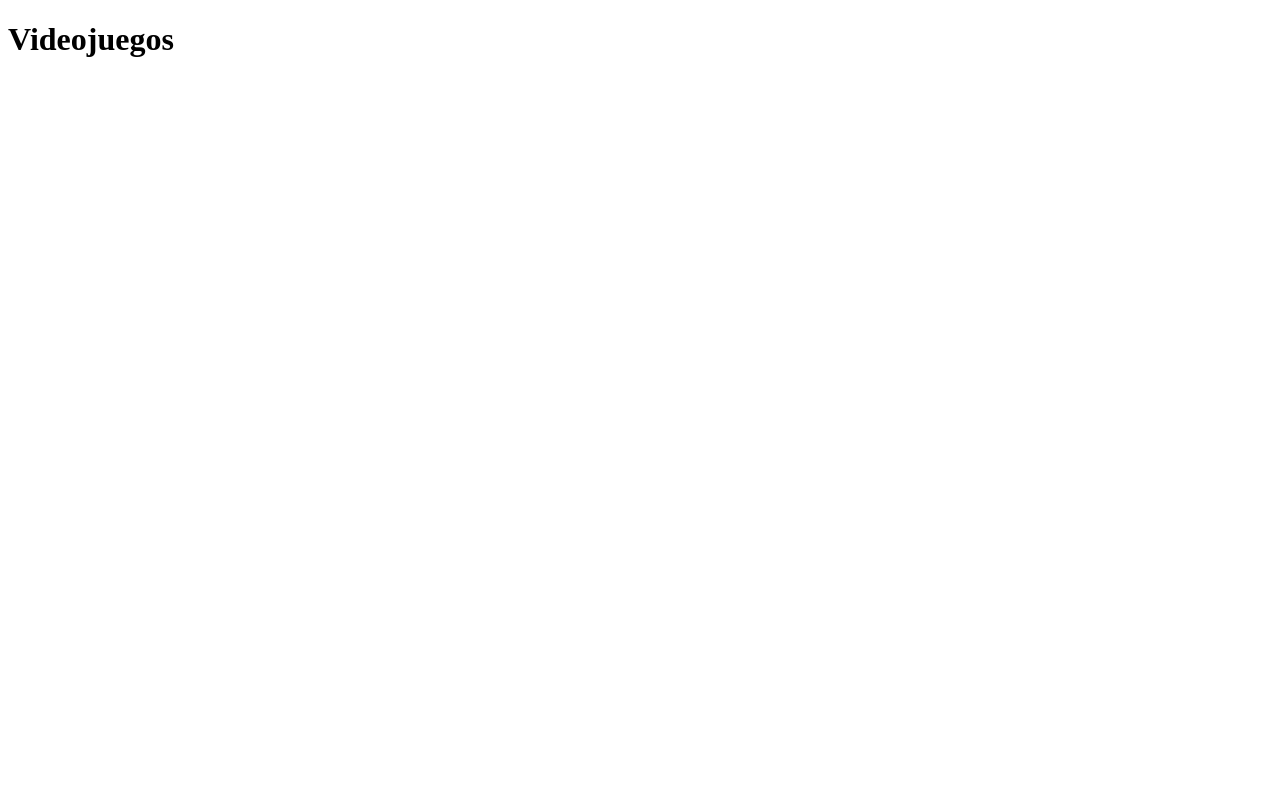
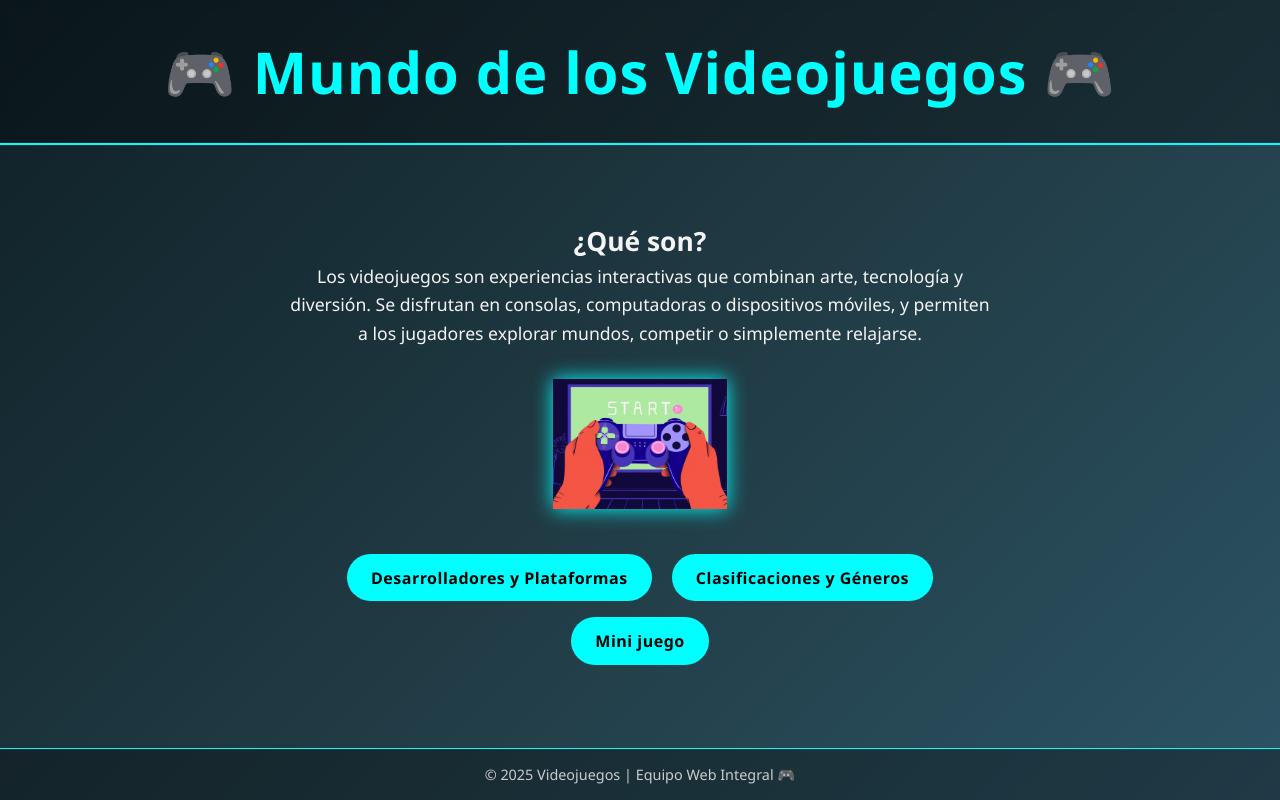
Before and after one commit to SantosK145/PracticaEquipo, a plain HTML site: page public/index.html in a window 1280 px wide. Drawn offline with Linux system fonts and the light colour scheme.

Commit message:
Se realizaron cambios en archivo Index.html

```diff
--- a/css/style.css
+++ b/css/style.css
@@ -0,0 +1,96 @@
+/* Estilo general */
+* {
+    box-sizing: border-box;
+    font-family: 'Segoe UI', Tahoma, Geneva, Verdana, sans-serif;
+    margin: 0;
+    padding: 0;
+}
+
+/* Fondo oscuro con gradiente gamer */
+body {
+    background: linear-gradient(135deg, #0f2027, #203a43, #2c5364);
+    color: #f4f4f4;
+    min-height: 100vh;
+    display: flex;
+    flex-direction: column;
+    justify-content: space-between;
+}
+
+/* Encabezado */
+header {
+    text-align: center;
+    padding: 2rem 1rem;
+    background: rgba(0, 0, 0, 0.3);
+    backdrop-filter: blur(5px);
+    color: #00ffff;
+    font-size: 1.8rem;
+    letter-spacing: 1px;
+    border-bottom: 2px solid #00ffff;
+}
+
+/* Contenido principal */
+.container {
+    text-align: center;
+    padding: 2rem;
+}
+
+/* Sección de introducción */
+.intro {
+    max-width: 700px;
+    margin: 0 auto 2rem auto;
+    line-height: 1.6;
+    font-size: 1.1rem;
+}
+
+/* Imagen */
+.logo-container {
+    margin: 2rem 0;
+}
+
+.logo {
+    height: 130px;
+    width: auto;
+    filter: drop-shadow(0 0 10px #00ffff);
+    transition: transform 0.3s ease, filter 0.3s ease;
+}
+
+.logo:hover {
+    transform: scale(1.1);
+    filter: drop-shadow(0 0 20px #00ffff);
+}
+
+/* Botones */
+.buttons a {
+    text-decoration: none;
+}
+
+button {
+    background-color: #00ffff;
+    color: #000;
+    border: none;
+    padding: 0.8rem 1.5rem;
+    margin: 0.5rem;
+    border-radius: 30px;
+    cursor: pointer;
+    font-weight: bold;
+    letter-spacing: 0.5px;
+    font-size: 1rem;
+    transition: all 0.3s ease;
+}
+
+button:hover {
+    background-color: #ff007f;
+    color: white;
+    transform: scale(1.05);
+    box-shadow: 0 0 15px #ff007f;
+}
+
+/* Pie de página */
+footer {
+    text-align: center;
+    padding: 1rem;
+    font-size: 0.9rem;
+    background: rgba(0, 0, 0, 0.3);
+    border-top: 1px solid #00ffff;
+    color: #ccc;
+}
--- a/public/index.html
+++ b/public/index.html
@@ -1,12 +1,45 @@
 <!DOCTYPE html>
-<html lang="en">
+<html lang="es">
+
 <head>
     <meta charset="UTF-8">
     <meta name="viewport" content="width=device-width, initial-scale=1.0">
     <title>Videojuegos</title>
     <link rel="stylesheet" href="../css/style.css">
 </head>
+
 <body>
-    <h1>Videojuegos</h1>
+    <header>
+        <h1>🎮 Mundo de los Videojuegos 🎮</h1>
+    </header>
+
+    <main class="container">
+        <section class="intro">
+            <h2>¿Qué son?</h2>
+            <p>
+                Los videojuegos son experiencias interactivas que combinan arte, tecnología y diversión.
+                Se disfrutan en consolas, computadoras o dispositivos móviles,
+                y permiten a los jugadores explorar mundos, competir o simplemente relajarse.
+            </p>
+        </section>
+
+        <section class="logo-container">
+            <img src="../images/LogoVideojuegos.png" alt="Logo de Videojuegos" class="logo">
+        </section>
+
+        <section class="buttons">
+            <a href="#"><button>Desarrolladores y Plataformas</button></a>
+            <a href="#"><button>Clasificaciones y Géneros</button></a>
+        </section>
+
+        <section>
+            <a href="#"><button>Mini juego</button></a>
+        </section>
+    </main>
+
+    <footer>
+        <p>© 2025 Videojuegos | Equipo Web Integral 🎮</p>
+    </footer>
 </body>
+
 </html>
```
Also changed, not shown: images/LogoVideojuegos.png (added), images/SP.png (deleted), 1 other file.
